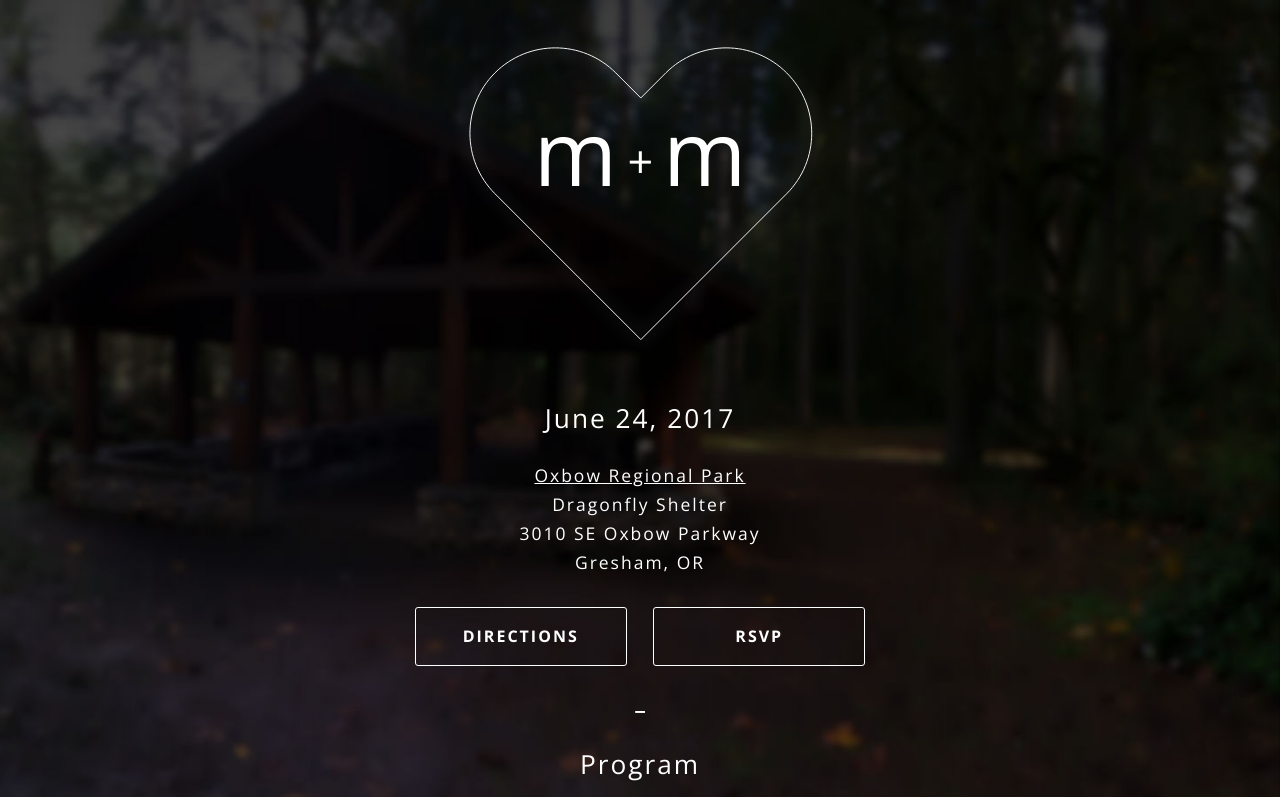
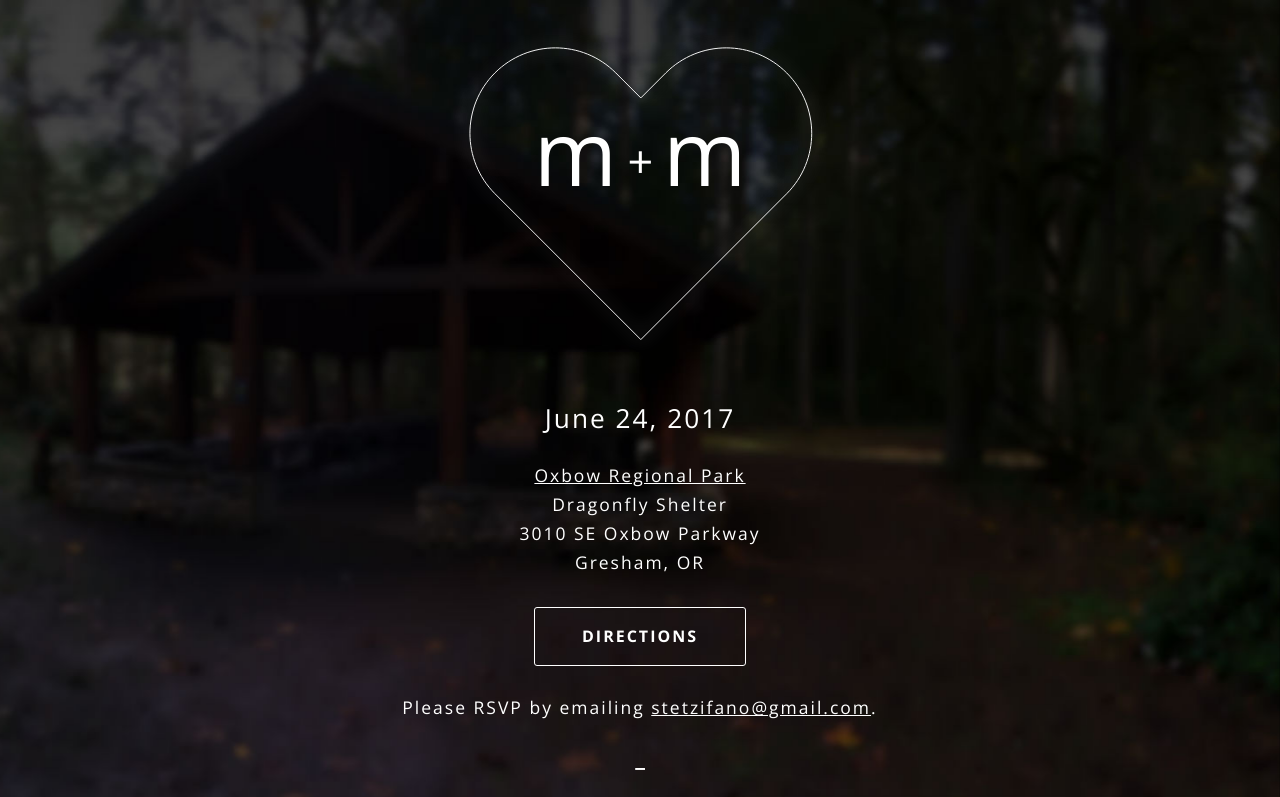
Before and after one commit to mattdistefano/stetzifano, a website built with webpack: page src/index.html in a window 1280 px wide. Shown: the top 797 px of the page. Built offline with nearby package versions, Linux system fonts and the light colour scheme.

Commit message:
Update RSVP link

```diff
--- a/src/index.html
+++ b/src/index.html
@@ -27,8 +27,10 @@
         <div>Dragonfly Shelter</div>
         <div>3010 SE Oxbow Parkway</div>
         <div>Gresham, OR</div>
-        <a class="button" href="http://maps.google.com/maps?saddr=current+location&daddr=3010+SE+Oxbow+Parkway,+Gresham">Directions</a>
-        <a href="mailto:stetzifano@gmail.com" class="button">RSVP</a>
+        <div>
+            <a class="button" href="http://maps.google.com/maps?saddr=current+location&daddr=3010+SE+Oxbow+Parkway,+Gresham">Directions</a>
+        </div>
+        <p>Please RSVP by emailing <a href="mailto:stetzifano@gmail.com">stetzifano@gmail.com</a>.</p>
         <hr />
         <h2>Program</h2>
         <p>Final agenda TBD</p>
--- a/src/scss/_buttons.scss
+++ b/src/scss/_buttons.scss
@@ -8,7 +8,7 @@
   padding: 0.75rem 1.25rem;
   margin-bottom: 0.3rem;
   color: #fff;
-  margin: 1.5rem 0.5rem 0 0.5rem;
+  margin: 1.5rem 0.5rem 0.5rem 0.5rem;
   font-weight: bold;
   transition: all linear 0.2s;
   border: 1px solid #fff;
```
